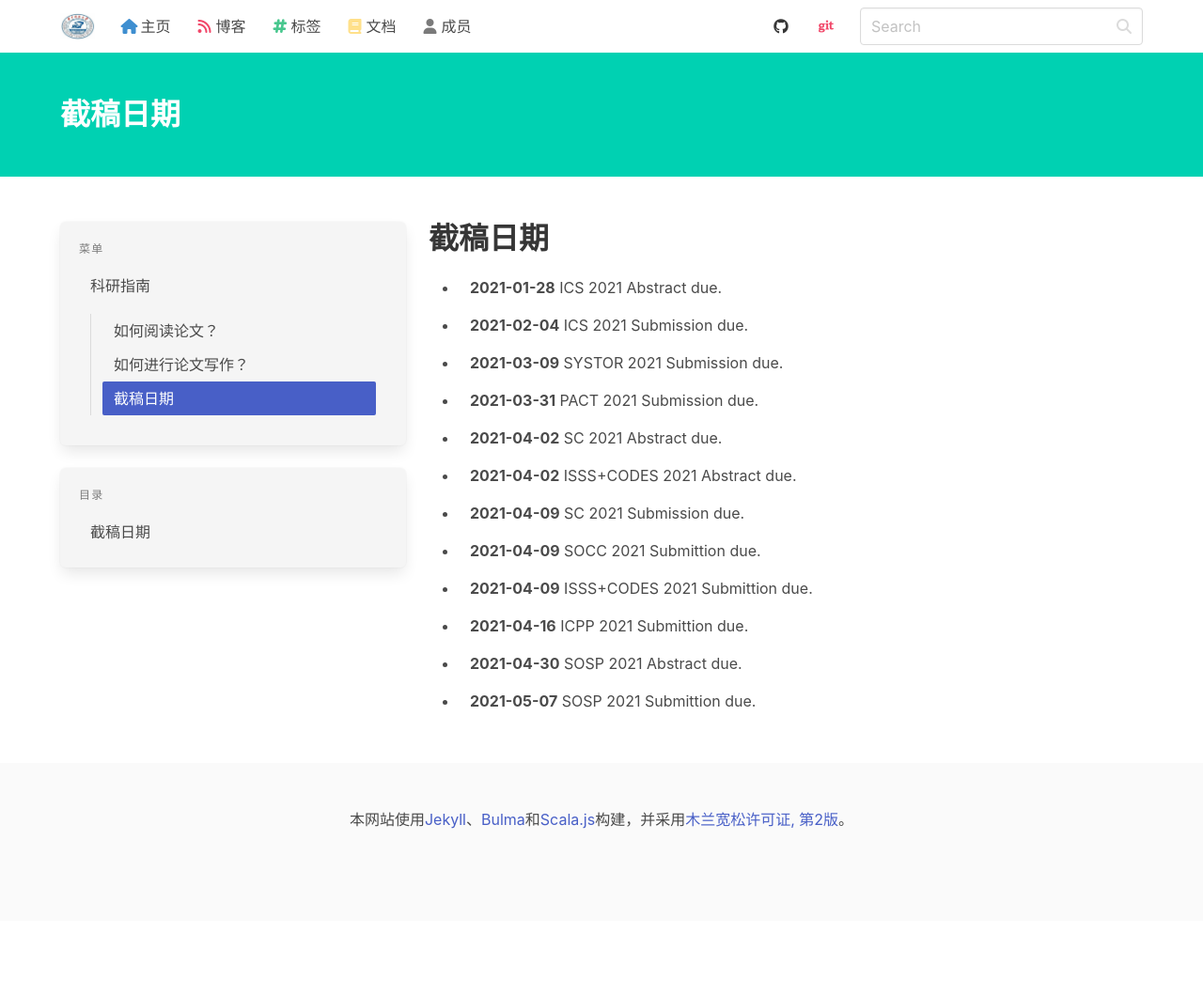
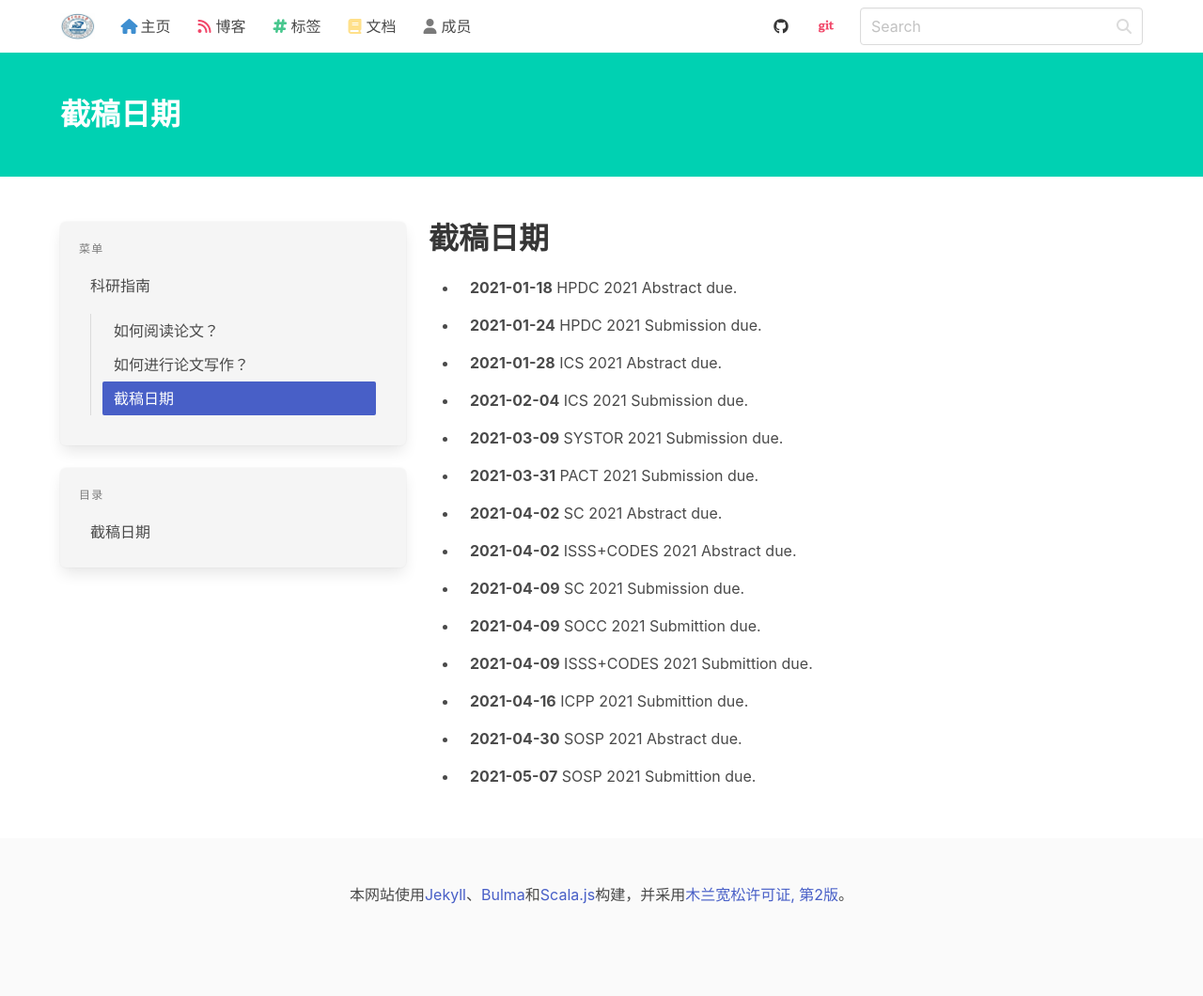
Before and after one commit to haslaboratory/haslaboratory.github.io, a Jekyll site: the page built from _docs/research/deadlines.md, in a window 1280 px wide. Shown: the whole page at 94% size. Built offline with Jekyll 4.4.1, drawn with Linux system fonts in a browser that asks for light colours; nearby versions of some CDN libraries; library files that are not in the unit come from our copies; before the commit the page ends 980 px from its top, so only the background shows below that.

Commit message:
hpdc deadline

```diff
--- a/_data/deadlines.yml
+++ b/_data/deadlines.yml
@@ -1,3 +1,13 @@
+- conference: HPDC 2021
+  description: Abstract due.
+  deadline: 2021-01-18
+  url: http://www.hpdc.org/2021/
+
+- conference: HPDC 2021
+  description: Submission due.
+  deadline: 2021-01-24
+  url: http://www.hpdc.org/2021/
+
 - conference: PACT 2021
   description: Submission due.
   deadline: 2021-03-31
```
